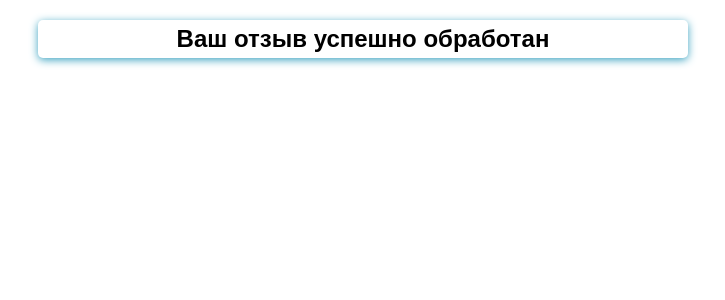
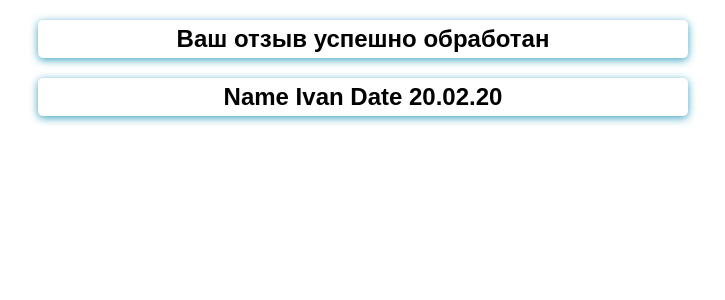
Before and after one commit to MaksFray/form_review, a Django app: page /done in a window 1280 px wide. Shown: the top 300 px of the page, without its empty margins (277-1002 px from the left). Run offline with Django 5.2, Linux system fonts and the light colour scheme.

Commit message:
Add template view for feedback app

```diff
--- a/form_review/feedback/templates/feedback/done.html
+++ b/form_review/feedback/templates/feedback/done.html
@@ -6,4 +6,5 @@
 
 {% block content %}
    <h2>Ваш отзыв успешно обработан</h2>
+   <h2>Name {{ name }} Date {{ date }}</h2>
 {% endblock %}
--- a/form_review/feedback/views.py
+++ b/form_review/feedback/views.py
@@ -22,6 +22,12 @@ class FeedBackView(View):
 class DoneView(TemplateView):
     template_name = 'feedback/done.html'
 
+    def get_context_data(self, **kwargs):
+        context = super().get_context_data(**kwargs)
+        context['name'] = 'Ivan'
+        context['date'] = '20.02.20'
+        return context
+
 class FeedBackUpdateView(View):
     def get(self, request, id_feedback):
         feed = Feedback.objects.get(id=id_feedback)
```
